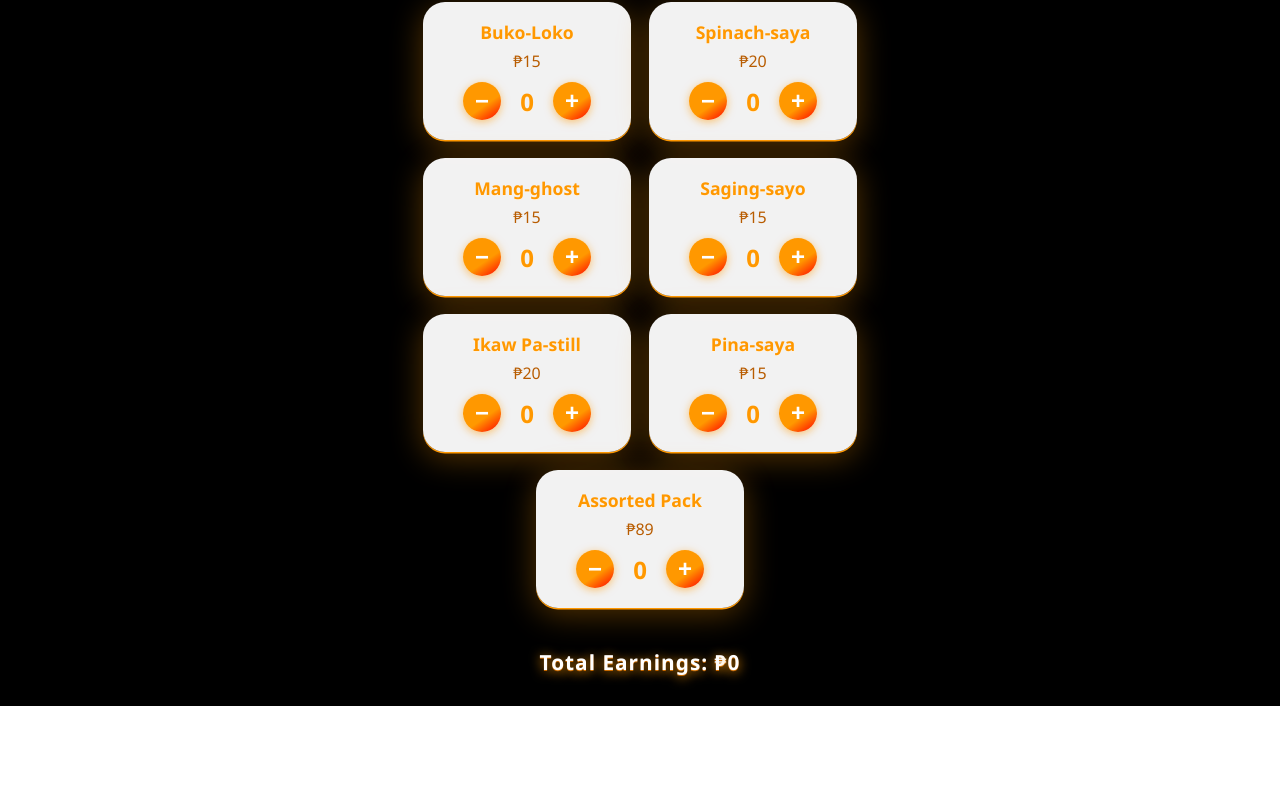
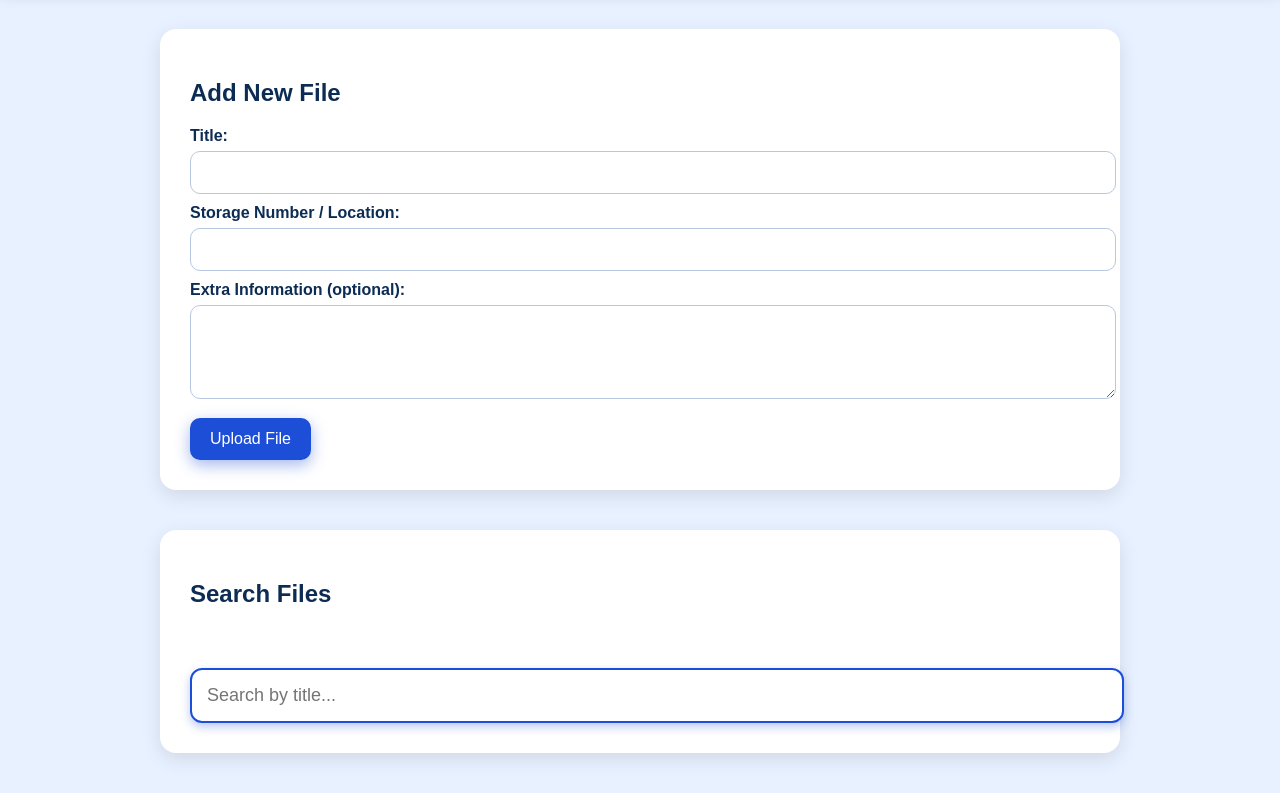
Before and after one commit to MathEase07/NewEntrep, a plain HTML site: page index.html in a window 1280 px wide. Shown: the part 94-887 px from the top of the page. Before the commit the page ends 800 px from the top, so only its background shows below. Drawn offline with Linux system fonts and the light colour scheme.

Commit message:
Refactor HTML for File Storage Tracker

```diff
--- a/index.html
+++ b/index.html
@@ -2,188 +2,187 @@
 <html lang="en">
 <head>
 <meta charset="UTF-8">
-  <title>Mobile Sales Tracker</title>
-  <meta name="viewport" content="width=device-width, initial-scale=1.0, user-scalable=no">
+<meta name="viewport" content="width=device-width, initial-scale=1.0">
+<title>File Storage Tracker</title>
+
 <style>
     body {
-      min-height: 100vh;
         margin: 0;
-      font-family: 'Segoe UI', Arial, sans-serif;
-      background: radial-gradient(circle at 60% 40%, #ff4000 0%, #ff4000 40%, rgb(255, 40, 2) 100%);
-      box-shadow: 0 0 0 100vw #000000 inset;
-      display: flex;
-      flex-direction: column;
-      align-items: center;
-      justify-content: flex-start;
-      overflow-x: hidden;
+        font-family: "Poppins", sans-serif;
+        background: #e8f1ff;
+        color: #0d2c54;
     }
-    h1 {
-      color: #fff;
-      text-shadow: 0 4px 24px #ff9800, 0 1px 0 #000000;
-      margin-top: 32px;
-      margin-bottom: 18px;
-      font-size: 2.1em;
-      letter-spacing: 2px;
+
+    header {
+        background: linear-gradient(135deg, #1d4ed8, #60a5fa);
+        padding: 25px;
+        text-align: center;
+        color: white;
+        font-size: 28px;
+        font-weight: 600;
+        box-shadow: 0 4px 15px rgba(0,0,0,0.2);
     }
-    .products {
-      display: flex;
-      flex-wrap: wrap;
-      justify-content: center;
-      gap: 18px;
-      width: 100vw;
-      max-width: 500px;
-      margin-bottom: 30px;
+
+    .container {
+        max-width: 900px;
+        margin: 40px auto;
+        background: white;
+        padding: 30px;
+        border-radius: 16px;
+        box-shadow: 0 6px 20px rgba(0,0,0,0.1);
+        transition: 0.3s;
     }
-    .product-card {
-      background: rgba(255,255,255,0.95);
-      border-radius: 22px;
-      box-shadow: 0 6px 32px 0 #ff980055, 0 1.5px 0 #ff9800;
-      padding: 18px 14px 14px 14px;
-      min-width: 140px;
-      flex: 1 1 140px;
-      max-width: 180px;
-      display: flex;
-      flex-direction: column;
-      align-items: center;
-      position: relative;
-      transition: box-shadow 0.2s;
+
+    .container:hover {
+        transform: translateY(-3px);
+        box-shadow: 0 12px 25px rgba(0,0,0,0.15);
     }
-    .product-card:active {
-      box-shadow: 0 2px 12px 0 #ff9800aa, 0 1.5px 0 #ff9800;
+
+    label {
+        font-weight: 600;
+        margin-top: 10px;
+        display: block;
     }
-    .product-name {
-      font-size: 1.1em;
-      font-weight: 600;
-      color: #ff9800;
-      margin-bottom: 6px;
-      text-align: center;
-      text-shadow: 0 1px 0 #fff2e0;
+
+    input, textarea {
+        width: 100%;
+        padding: 12px;
+        margin-top: 6px;
+        border-radius: 10px;
+        border: 1px solid #b8c7e0;
+        font-size: 15px;
+        outline: none;
+        transition: 0.2s;
     }
-    .product-price {
-      font-size: 1em;
-      color: #b85c00;
-      margin-bottom: 10px;
+
+    input:focus, textarea:focus {
+        border-color: #1d4ed8;
+        box-shadow: 0 0 10px rgba(29, 78, 216, 0.3);
     }
-    .counter {
-      display: flex;
-      align-items: center;
-      gap: 10px;
-      margin-bottom: 6px;
+
+    button {
+        background: #1d4ed8;
+        color: white;
+        padding: 12px 20px;
+        border: none;
+        border-radius: 10px;
+        margin-top: 15px;
+        cursor: pointer;
+        font-size: 16px;
+        transition: 0.3s;
+        box-shadow: 0 5px 15px rgba(29,78,216,0.4);
     }
-    .count {
-      font-size: 1.5em;
-      font-weight: bold;
-      color: #ff9800;
-      min-width: 32px;
-      text-align: center;
-      text-shadow: 0 1px 0 #fff2e0;
+
+    button:hover {
+        background: #153eac;
+        transform: translateY(-2px);
     }
-    .btn {
-      width: 38px;
-      height: 38px;
-      border-radius: 50%;
-      border: none;
-      font-size: 1.5em;
-      font-weight: bold;
-      color: #fff;
-      background: linear-gradient(145deg, #ff9800 60%, #ff0000 100%);
-      box-shadow: 0 2px 8px #ff980088;
-      cursor: pointer;
-      transition: background 0.15s, box-shadow 0.15s;
+
+    #searchBar {
+        width: 100%;
+        padding: 15px;
+        font-size: 18px;
+        margin-top: 40px;
+        border-radius: 12px;
+        border: 2px solid #1d4ed8;
         outline: none;
-      user-select: none;
-      display: flex;
-      align-items: center;
-      justify-content: center;
+        box-shadow: 0 4px 10px rgba(29,78,216,0.3);
     }
-    .btn:active {
-      background: linear-gradient(145deg, #ffb347 60%, #ff9800 100%);
-      box-shadow: 0 1px 4px #ff9800aa;
+
+    .file-card {
+        background: #f5f9ff;
+        padding: 20px;
+        margin-top: 20px;
+        border-radius: 14px;
+        box-shadow: 0 3px 10px rgba(0,0,0,0.1);
+        transition: 0.3s;
     }
-    .summary {
-      font-size: 1.3em;
-      font-weight: bold;
-      color: #fff;
-      text-shadow: 0 2px 12px #ff9800, 0 1px 0 #b85c00;
-      margin-bottom: 24px;
-      margin-top: 10px;
-      letter-spacing: 1px;
-      text-align: center;
+
+    .file-card:hover {
+        transform: scale(1.02);
+        box-shadow: 0 6px 20px rgba(0,0,0,0.15);
     }
-    @media (max-width: 600px) {
-      .products {
-        gap: 10px;
-        max-width: 100vw;
+
+    .title {
+        font-size: 22px;
+        font-weight: 700;
+        color: #1d4ed8;
     }
-      .product-card {
-        min-width: 44vw;
-        max-width: 48vw;
-        padding: 12px 6px 10px 6px;
-      }
-      h1 {
-        font-size: 1.3em;
-        margin-top: 18px;
-      }
-      .summary {
-        font-size: 1.1em;
-      }
+
+    .info {
+        margin-top: 8px;
+        line-height: 1.6;
     }
 </style>
 </head>
 <body>
-  <h1>Palambing</h1>
-  <div class="products" id="products"></div>
-  <div class="summary">Total Earnings: ₱<span id="totalEarnings">0</span></div>
+
+<header>📁 File Storage Tracker</header>
+
+<div class="container">
+    <h2>Add New File</h2>
+
+    <label>Title:</label>
+    <input type="text" id="title">
+
+    <label>Storage Number / Location:</label>
+    <input type="text" id="storage">
+
+    <label>Extra Information (optional):</label>
+    <textarea id="info" rows="4"></textarea>
+
+    <button onclick="addFile()">Upload File</button>
+</div>
+
+<div class="container">
+    <h2>Search Files</h2>
+    <input type="text" id="searchBar" placeholder="Search by title..." onkeyup="searchFiles()">
+    <div id="results"></div>
+</div>
+
 <script>
-    const products = [
-      { name: "Buko-Loko", price: 15 },
-      { name: "Spinach-saya", price: 20 },
-      { name: "Mang-ghost", price: 15 },
-      { name: "Saging-sayo", price: 15 },
-      { name: "Ikaw Pa-still", price: 20 },
-      { name: "Pina-saya", price: 15 },
-      { name: "Assorted Pack", price: 89 }
-    ];
-    let counts = Array(products.length).fill(0);
-    let totalEarnings = 0;
-    const productsDiv = document.getElementById('products');
-    const totalEarningsEl = document.getElementById('totalEarnings');
+    let files = [];
 
-    function renderProducts() {
-      productsDiv.innerHTML = '';
-      products.forEach((prod, i) => {
-        const card = document.createElement('div');
-        card.className = 'product-card';
+    function addFile() {
+        const title = document.getElementById("title").value;
+        const storage = document.getElementById("storage").value;
+        const info = document.getElementById("info").value;
+
+        if (!title || !storage) {
+            alert("Title and Storage are required!");
+            return;
+        }
+
+        files.push({ title, storage, info });
+
+        document.getElementById("title").value = "";
+        document.getElementById("storage").value = "";
+        document.getElementById("info").value = "";
+
+        alert("File uploaded!");
+    }
+
+    function searchFiles() {
+        const query = document.getElementById("searchBar").value.toLowerCase();
+        const resultsDiv = document.getElementById("results");
+        resultsDiv.innerHTML = "";
+
+        const filtered = files.filter(f => f.title.toLowerCase().includes(query));
+
+        filtered.forEach(file => {
+            const card = document.createElement("div");
+            card.className = "file-card";
+
             card.innerHTML = `
-          <div class="product-name">${prod.name}</div>
-          <div class="product-price">₱${prod.price}</div>
-          <div class="counter">
-            <button class="btn btn-minus" aria-label="Minus">−</button>
-            <span class="count" id="count-${i}">0</span>
-            <button class="btn btn-plus" aria-label="Plus">+</button>
-          </div>
+                <div class="title">${file.title}</div>
+                <div class="info"><b>Storage:</b> ${file.storage}</div>
+                <div class="info"><b>Info:</b> ${file.info || "None"}</div>
             `;
-        // Add event listeners
-        card.querySelector('.btn-plus').addEventListener('click', () => {
-          counts[i]++;
-          totalEarnings += prod.price;
-          updateDisplay(i);
-        });
-        card.querySelector('.btn-minus').addEventListener('click', () => {
-          if (counts[i] > 0) {
-            counts[i]--;
-            totalEarnings -= prod.price;
-            updateDisplay(i);
-          }
-        });
-        productsDiv.appendChild(card);
+
+            resultsDiv.appendChild(card);
         });
     }
-    function updateDisplay(idx) {
-      document.getElementById('count-' + idx).textContent = counts[idx];
-      totalEarningsEl.textContent = totalEarnings;
-    }
-    renderProducts();
 </script>
+
 </body>
 </html>
```
Lines whose indentation alone changed are shown as unchanged.
